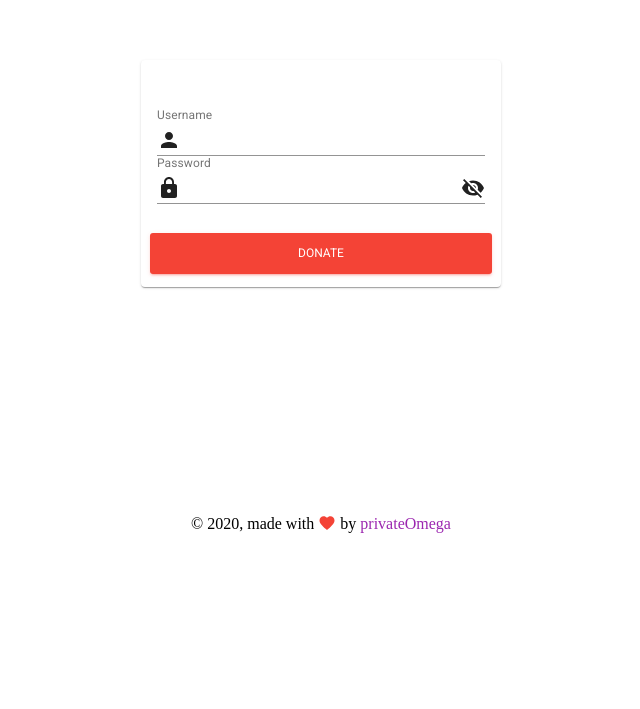
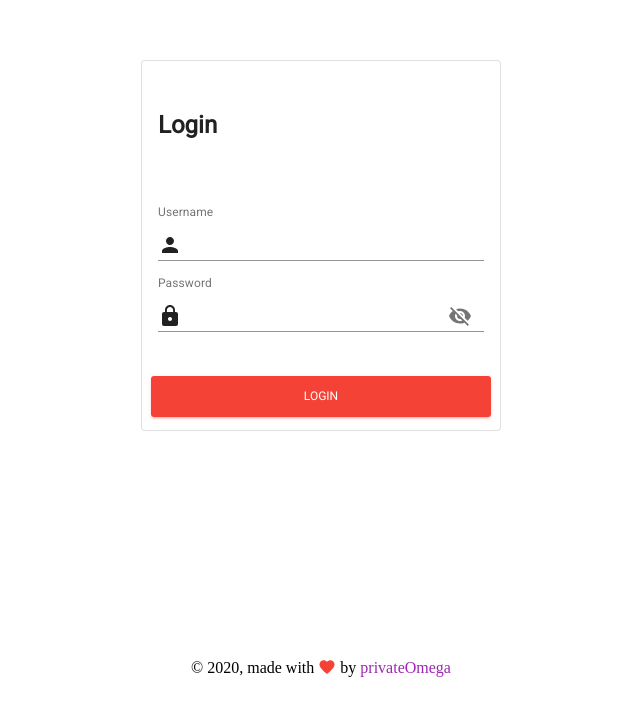
Before and after one commit to privateOmega/crowd-funder, a Gatsby site: page /login in a window 1280 px wide. Shown: the part 108-817 px from the top of the page, without its empty margins (319-959 px from the left). Built offline with nearby package versions, Linux system fonts and the light colour scheme; Gatsby itself is replaced by a stand-in of ours.

Commit message:
added formik form in login page

```diff
--- a/package.json
+++ b/package.json
@@ -7,6 +7,7 @@
     "@material-ui/core": "^4.9.3",
     "@material-ui/icons": "^4.9.1",
     "classnames": "^2.2.6",
+    "formik": "^2.1.4",
     "gatsby": "^2.19.7",
     "gatsby-image": "^2.2.39",
     "gatsby-plugin-layout": "^1.1.22",
@@ -21,7 +22,8 @@
     "prop-types": "^15.7.2",
     "react": "^16.12.0",
     "react-dom": "^16.12.0",
-    "react-helmet": "^5.2.1"
+    "react-helmet": "^5.2.1",
+    "yup": "^0.28.1"
   },
   "devDependencies": {
     "prettier": "^1.19.1"
--- /dev/null
+++ b/src/components/login-validation-scheme.js
@@ -0,0 +1,10 @@
+import * as Yup from "yup"
+
+const validationSchema = Yup.object({
+  username: Yup.string().required("Username is required"),
+  password: Yup.string()
+    .required("Enter your password")
+    .min(8, "Password must contain at least 8 characters"),
+})
+
+export default validationSchema
--- a/src/pages/app.js
+++ b/src/pages/app.js
@@ -2,8 +2,8 @@ import React from "react"
 import { Router } from "@reach/router"
 
 import PrivateRoute from "../components/private-route"
-import ProfilePage from "../pages/Profile"
-import LoginPage from "../pages/Login"
+import ProfilePage from "../pages/profile"
+import LoginPage from "../pages/login"
 
 function App() {
   return (
--- a/src/pages/login.js
+++ b/src/pages/login.js
@@ -1,4 +1,4 @@
-import React from "react"
+import React, { useState } from "react"
 import {
   makeStyles,
   Card,
@@ -9,13 +9,17 @@ import {
   InputLabel,
   InputAdornment,
   CardHeader,
+  FormHelperText,
+  IconButton,
 } from "@material-ui/core"
 import { Person, Lock, Visibility, VisibilityOff } from "@material-ui/icons"
+import { Formik } from "formik"
 
 import SEO from "../components/seo"
 import GridContainer from "../components/grid-container"
 import GridItem from "../components/grid-item"
 import Button from "../components/button"
+import loginValidationScheme from "../components/login-validation-scheme"
 
 import loginPageStyles from "../styles/login-page"
 
@@ -24,34 +28,62 @@ const useStyles = makeStyles(loginPageStyles)
 function LoginPage() {
   const classes = useStyles()
 
+  const [showPassword, setShowPassword] = useState(false)
+
   return (
     <>
       <SEO title="Login page" />
       <div className={classes.container}>
         <GridContainer justify="center">
-          <GridItem xs={12} sm={12} md={4}>
-            <Card>
-              <form className={classes.form}>
-                <CardHeader>
-                  <h4>Login</h4>
-                </CardHeader>
+          <GridItem xs={10} sm={10} md={4}>
+            <Card variant="outlined">
+              <Formik
+                initialValues={{ username: "", password: "" }}
+                validationSchema={loginValidationScheme}
+                onSubmit={(values, { setSubmitting }) => {
+                  setTimeout(() => {
+                    alert(JSON.stringify(values, null, 2))
+                    setSubmitting(false)
+                  }, 400)
+                }}
+              >
+                {({
+                  values,
+                  errors,
+                  touched,
+                  handleChange,
+                  handleSubmit,
+                  isSubmitting,
+                }) => (
+                  <form onSubmit={handleSubmit}>
+                    <CardHeader title={<h4>Login</h4>}></CardHeader>
                     <CardContent>
-                  <FormControl fullWidth>
+                      <FormControl fullWidth className={classes.formControl}>
                         <InputLabel htmlFor="username">Username</InputLabel>
                         <Input
                           id="username"
+                          onChange={handleChange}
+                          value={values.username}
                           startAdornment={
                             <InputAdornment position="start">
                               <Person />
                             </InputAdornment>
                           }
                         />
+                        <FormHelperText
+                          id="username-helper-text"
+                          error={touched.username && Boolean(errors.username)}
+                        >
+                          {touched.username ? errors.username : ""}
+                        </FormHelperText>
                       </FormControl>
-                  <FormControl fullWidth>
+                      <FormControl fullWidth className={classes.formControl}>
                         <InputLabel htmlFor="password">Password</InputLabel>
                         <Input
                           id="password"
-                      type={"password"}
+                          type={showPassword ? "text" : "password"}
+                          onChange={handleChange}
+                          value={values.password}
                           startAdornment={
                             <InputAdornment position="start">
                               <Lock />
@@ -59,28 +91,39 @@ function LoginPage() {
                           }
                           endAdornment={
                             <InputAdornment position="end">
-                          {/* <IconButton
-                            onClick={handleClickShowPassword}
-                            onMouseDown={handleMouseDownPassword}
+                              <IconButton
+                                onClick={() => setShowPassword(!showPassword)}
                               >
-                            {values.showPassword ? (
+                                {showPassword ? (
                                   <Visibility />
                                 ) : (
                                   <VisibilityOff />
                                 )}
-                          </IconButton> */}
-                          <VisibilityOff />
+                              </IconButton>
                             </InputAdornment>
                           }
                         />
+                        <FormHelperText
+                          id="password-helper-text"
+                          error={touched.password && Boolean(errors.password)}
+                        >
+                          {touched.password ? errors.password : ""}
+                        </FormHelperText>
                       </FormControl>
                     </CardContent>
                     <CardActions>
-                  <Button href="/login" color="danger" fullWidth>
-                    Donate
+                      <Button
+                        color="danger"
+                        type="submit"
+                        disabled={isSubmitting}
+                        fullWidth
+                      >
+                        Login
                       </Button>
                     </CardActions>
                   </form>
+                )}
+              </Formik>
             </Card>
           </GridItem>
         </GridContainer>
--- a/src/styles/login-page.js
+++ b/src/styles/login-page.js
@@ -9,6 +9,11 @@ const loginPageStyles = {
     color: "#FFFFFF",
     paddingBottom: "200px",
   },
+  formControl: {
+    margin: "0 0 12px 0",
+    paddingTop: "8px",
+    position: "relative",
+  },
 }
 
 export default loginPageStyles
```
Also changed, not shown: 1 other file. Lines whose indentation alone changed are shown as unchanged.
